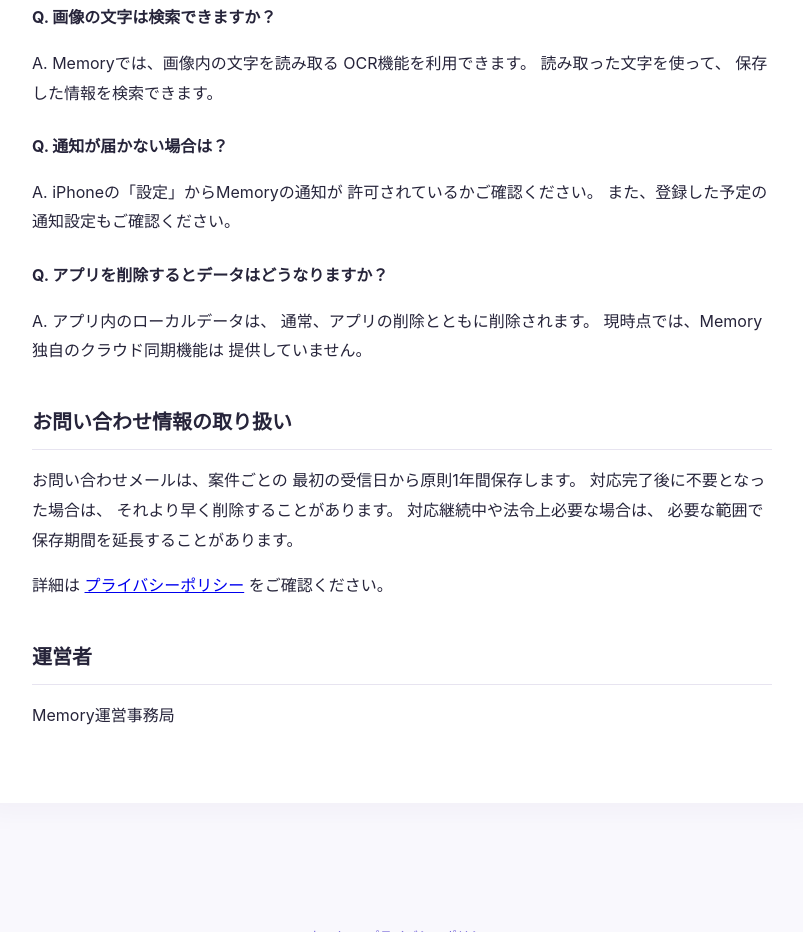
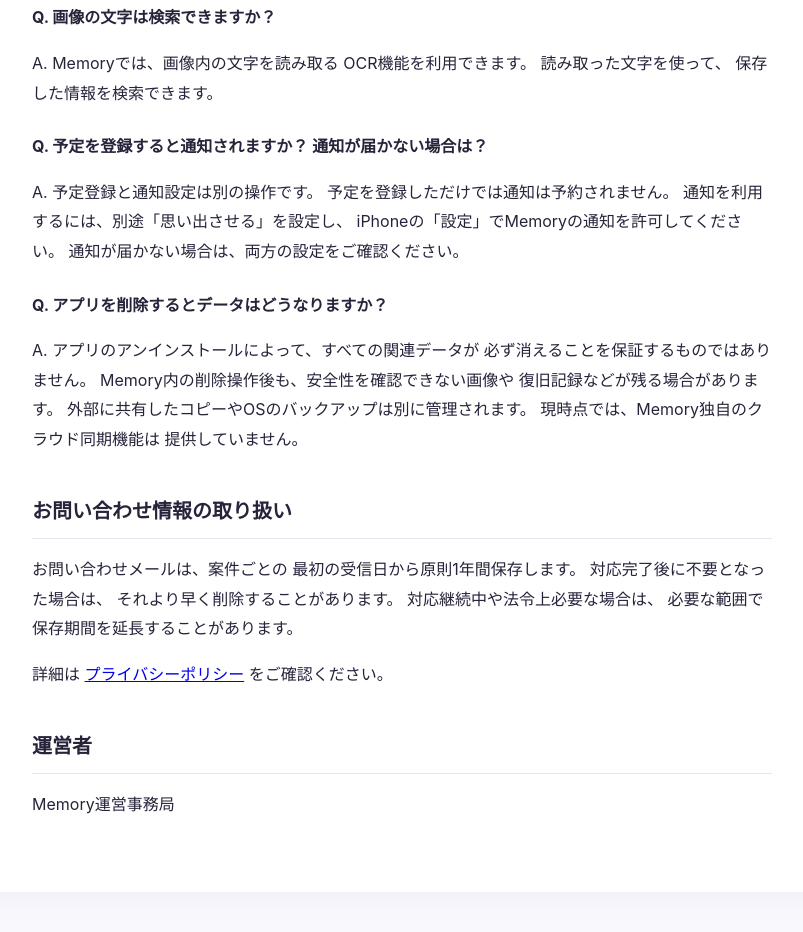
Before and after one commit to memory-koushiki/memory-official-site, a plain HTML site: page support.html in a window 1280 px wide. Shown: the part 1039-1971 px from the top of the page, without its empty margins (238-1041 px from the left). Drawn offline with Linux system fonts and the light colour scheme.

Commit message:
Clarify data deletion and reminder setup in public help

```diff
--- a/support.html
+++ b/support.html
@@ -148,19 +148,24 @@
       </div>
 
       <div class="faq">
-        <strong>Q. 通知が届かない場合は？</strong>
+        <strong>Q. 予定を登録すると通知されますか？ 通知が届かない場合は？</strong>
         <p>
-          A. iPhoneの「設定」からMemoryの通知が
-          許可されているかご確認ください。
-          また、登録した予定の通知設定もご確認ください。
+          A. 予定登録と通知設定は別の操作です。
+          予定を登録しただけでは通知は予約されません。
+          通知を利用するには、別途「思い出させる」を設定し、
+          iPhoneの「設定」でMemoryの通知を許可してください。
+          通知が届かない場合は、両方の設定をご確認ください。
         </p>
       </div>
 
       <div class="faq">
         <strong>Q. アプリを削除するとデータはどうなりますか？</strong>
         <p>
-          A. アプリ内のローカルデータは、
-          通常、アプリの削除とともに削除されます。
+          A. アプリのアンインストールによって、すべての関連データが
+          必ず消えることを保証するものではありません。
+          Memory内の削除操作後も、安全性を確認できない画像や
+          復旧記録などが残る場合があります。
+          外部に共有したコピーやOSのバックアップは別に管理されます。
           現時点では、Memory独自のクラウド同期機能は
           提供していません。
         </p>
```
Also changed, not shown: privacy.html (+2 -1 lines).
